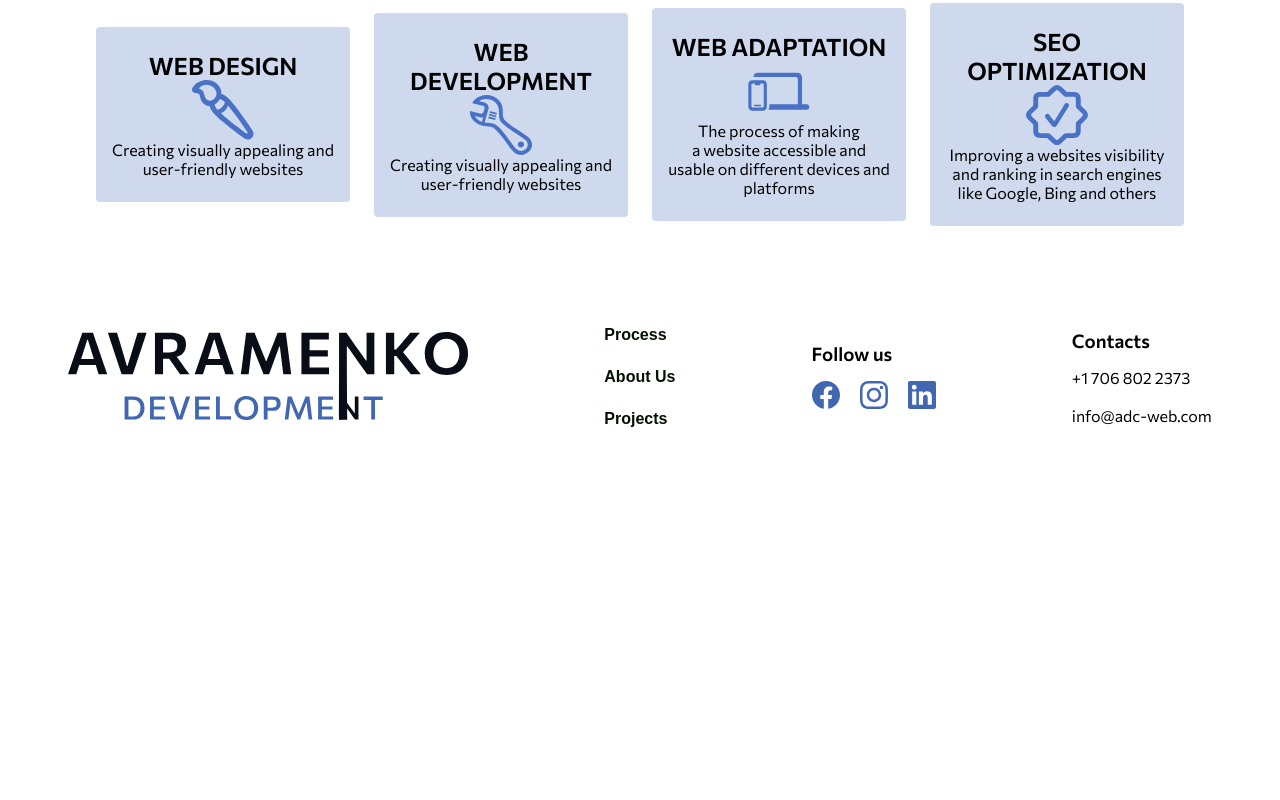
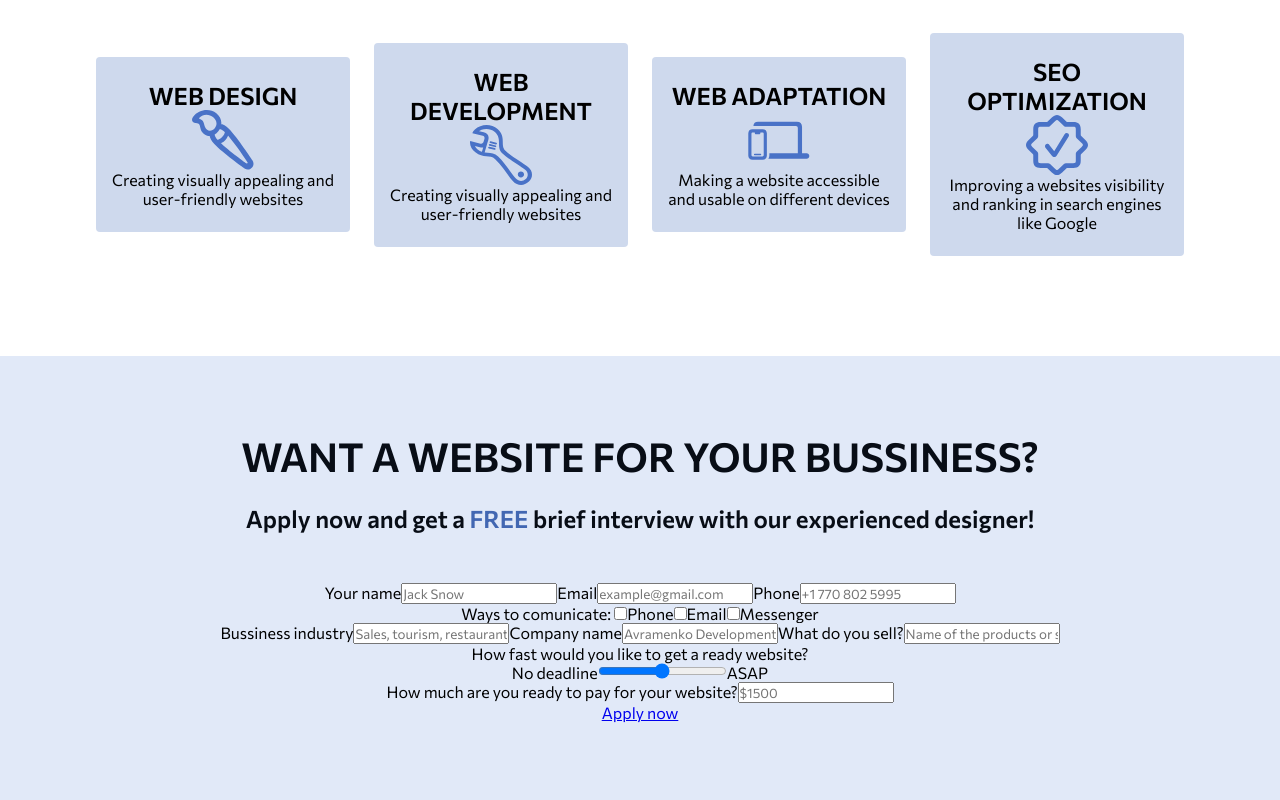
Before and after one commit to aaavramenk0/ADC, a React (Create React App) app in the folder adc-frontend/: page / in a window 1280 px wide. Shown: the part 1240-2040 px from the top of the page. Before the commit the page ends 1693 px from the top, so only its background shows below. Built offline with nearby package versions, Linux system fonts and the light colour scheme.

Commit message:
Scroll bar styling and adding Form component

```diff
--- /dev/null
+++ b/adc-frontend/src/components/Form.css
@@ -0,0 +1,23 @@
+.form__section {
+    background-color: #E1E9F8;
+    text-align: center;
+    padding: 75px 96px;
+    font-family: 'Commissioner', sans-serif;
+}
+.form__heading {
+    font-weight: 600;
+    font-size: 40px;
+    color: #080D16;
+    text-transform: uppercase;
+    margin-bottom: 24px;
+}
+.form__subheading {
+    font-size: 24px;
+    font-weight: 600;
+    color: #080D16;
+    margin-bottom: 50px;
+}
+.form__subheading span {
+    color: #4267b2;
+    text-transform: uppercase;
+}
--- /dev/null
+++ b/adc-frontend/src/components/Form.js
@@ -0,0 +1,57 @@
+import './Form.css';
+
+const Form = () => {
+    return (
+        <section className="form__section">
+            <h2 className="form__heading">Want a website for your bussiness?</h2>
+            <h3 className="form__subheading">Apply now and get a <span>free</span> brief interview with our experienced designer!</h3>
+            <div className="form__card">
+                <form>
+                    <label for="name">Your name</label>
+                    <input type="text" id="name" name="name" placeholder="Jack Snow" className="form__input" required />
+
+                    <label for="email">Email</label>
+                    <input type="email" id="email" name="email" placeholder="example@gmail.com" className="form__input" required/>
+
+                    <label for="phone">Phone</label>
+                    <input type="tel" id="phone" name="phone" placeholder="+1 770 802 5995" className="form__input" required />
+
+                    <div id="checkboxes" className="form__checkboxes">
+                        <label>Ways to comunicate: </label>
+                        <input type="checkbox" id="phone__checkbox" name="phone__checkbox"/><label for="phone__checkbox">Phone</label>
+                        <input type="checkbox" id="email__checkbox" name="email__checkbox"/><label for="email__checkbox">Email</label>
+                        <input type="checkbox" id="<messenger__checkbox" name="messenger__checkbox"/><label for="messenger__checkbox">Messenger</label>
+                    </div>
+                </form>
+            </div>
+            <div className="form__card">
+                <form>
+                    <label for="bus-industry">Bussiness industry</label>
+                    <input type="text" id="bus-industry" name="bus-industry" placeholder="Sales, tourism, restaurant, etc." className="form__input" required />
+
+                    <label for="company-name">Company name</label>
+                    <input type="text" id="company-name" name="company-name" placeholder="Avramenko Development Company" className="form__input" required/>
+
+                    <label for="what-is-selling">What do you sell?</label>
+                    <input type="text" id="what-is-selling" name="what-is-selling" placeholder="Name of the products or services" className="form__input" required />
+                </form>
+            </div>
+            <div className="form__card">
+            <form>
+                    <label for="deadline">How fast would you like to get a ready website?</label>
+                    <div>
+                        <label>No deadline</label>
+                        <input type="range" id="deadline" name="deadline" min="1" max="5" className="form__input" value="3" required />
+                        <label>ASAP</label>
+                    </div>
+
+                    <label for="price">How much are you ready to pay for your website?</label>
+                    <input type="number" id="price" name="price" placeholder="$1500" className="form__input" required/>
+                </form>
+            </div>
+            <a href="#apply" className="form-btn">Apply now</a>
+        </section>
+    )
+}
+
+export default Form;
--- a/adc-frontend/src/components/Header.css
+++ b/adc-frontend/src/components/Header.css
@@ -1,5 +1,5 @@
 .header {
-    padding: 70px 0 70px 200px;
+    padding: 70px 0 100px 200px;
     background-image: url('../images/HomePage/bg.jpg');
     background-repeat: no-repeat;
     width: 100vw;
--- a/adc-frontend/src/json/services.json
+++ b/adc-frontend/src/json/services.json
@@ -12,11 +12,11 @@
     {
         "name": "Web adaptation",
         "icon": "../images/HomePage/services/web-adaptation-icon.svg",
-        "description": "The process of making a website accessible and usable on different devices and platforms"
+        "description": "Making a website accessible and usable on different devices"
     },
     {
         "name": "SEO optimization",
         "icon": "../images/HomePage/services/seo-icon.svg",
-        "description": "Improving a websites visibility and ranking in search engines like Google, Bing and others"
+        "description": "Improving a websites visibility and ranking in search engines like Google"
     }
 ]
--- a/adc-frontend/src/pages/HomePage.css
+++ b/adc-frontend/src/pages/HomePage.css
@@ -6,3 +6,14 @@
     box-sizing: border-box;
     font-family: 'Commissioner', sans-serif;
 }
+::-webkit-scrollbar {
+    width: 12px;
+    background: #fff;
+}
+::-webkit-scrollbar-thumb {
+    background: #4267b2;
+    border-radius: 15px;
+}
+::-webkit-scrollbar-thumb:hover {
+    background: #5c80c7;
+}
--- a/adc-frontend/src/pages/HomePage.js
+++ b/adc-frontend/src/pages/HomePage.js
@@ -3,6 +3,7 @@ import Header from '../components/Header';
 import AboutUs from '../components/AboutUs';
 import Services from '../components/Services';
 import HowWeDoIt from '../components/HowWeDoIt';
+import Form from '../components/Form';
 
 
 const HomePage = () => {
@@ -13,6 +14,8 @@ const HomePage = () => {
                 <AboutUs />
                 <Services />
                 <HowWeDoIt />
+                <Form />
+                <Form />
             </main>
         </>
     )
```
